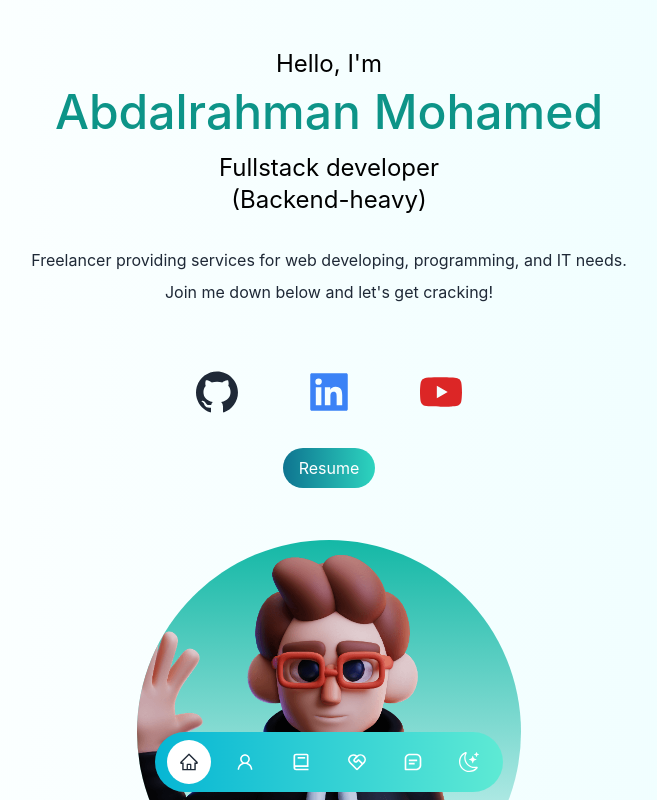
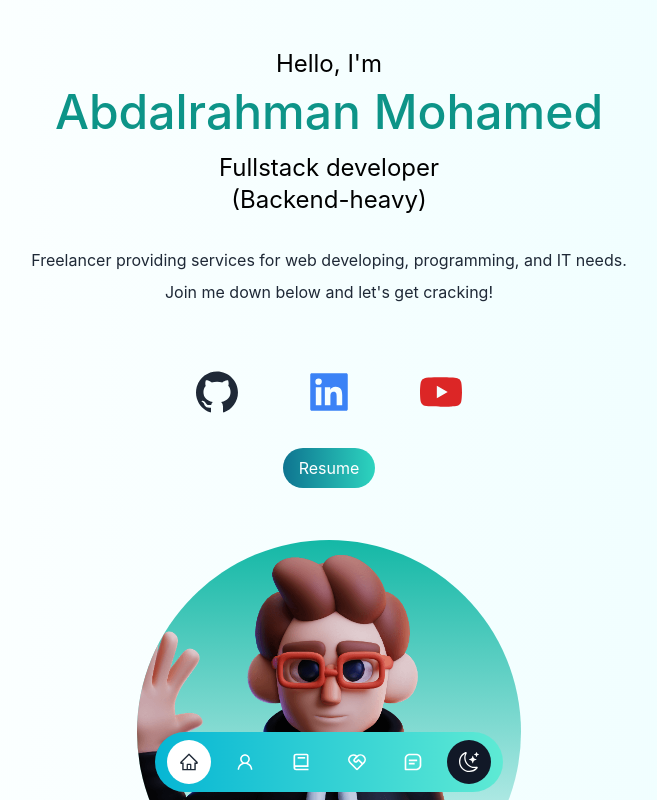
Before and after one commit to abdoohossamm/portfolio, a Next.js app: page / in a window 1280 px wide. Shown: the top 800 px of the page, without its empty margins (311-968 px from the left). Built offline with nearby package versions, Linux system fonts and the light colour scheme.

Commit message:
remove the transparent background for nav icons

```diff
--- a/components/navigation/NavBar.jsx
+++ b/components/navigation/NavBar.jsx
@@ -14,7 +14,7 @@ class NavBar extends React.Component {
 
         this.activeStyle = "text-gray-800 bg-white dark:text-sky-50 dark:bg-gray-800 dark:hover:text-black"
         this.itemNameStyle = "text-black bg-gradient-to-r from-cyan-500 to-teal-300 w-max z-10 py-2 px-3 fixed flex gap-3 rounded-xl dark:from-cyan-700 dark:to-cyan-900 bottom-16 left-1/2 transform-gpu -translate-x-1/2 dark:text-white"
-        this.navItemStyle = "bg-transparent p-3 rounded-full flex text-xl " +
+        this.navItemStyle = "p-3 rounded-full flex text-xl " +
         "hover:bg-gradient-to-r hover:from-teal-100 hover:to-cyan-50 hover:text-black"
 
     };
```
